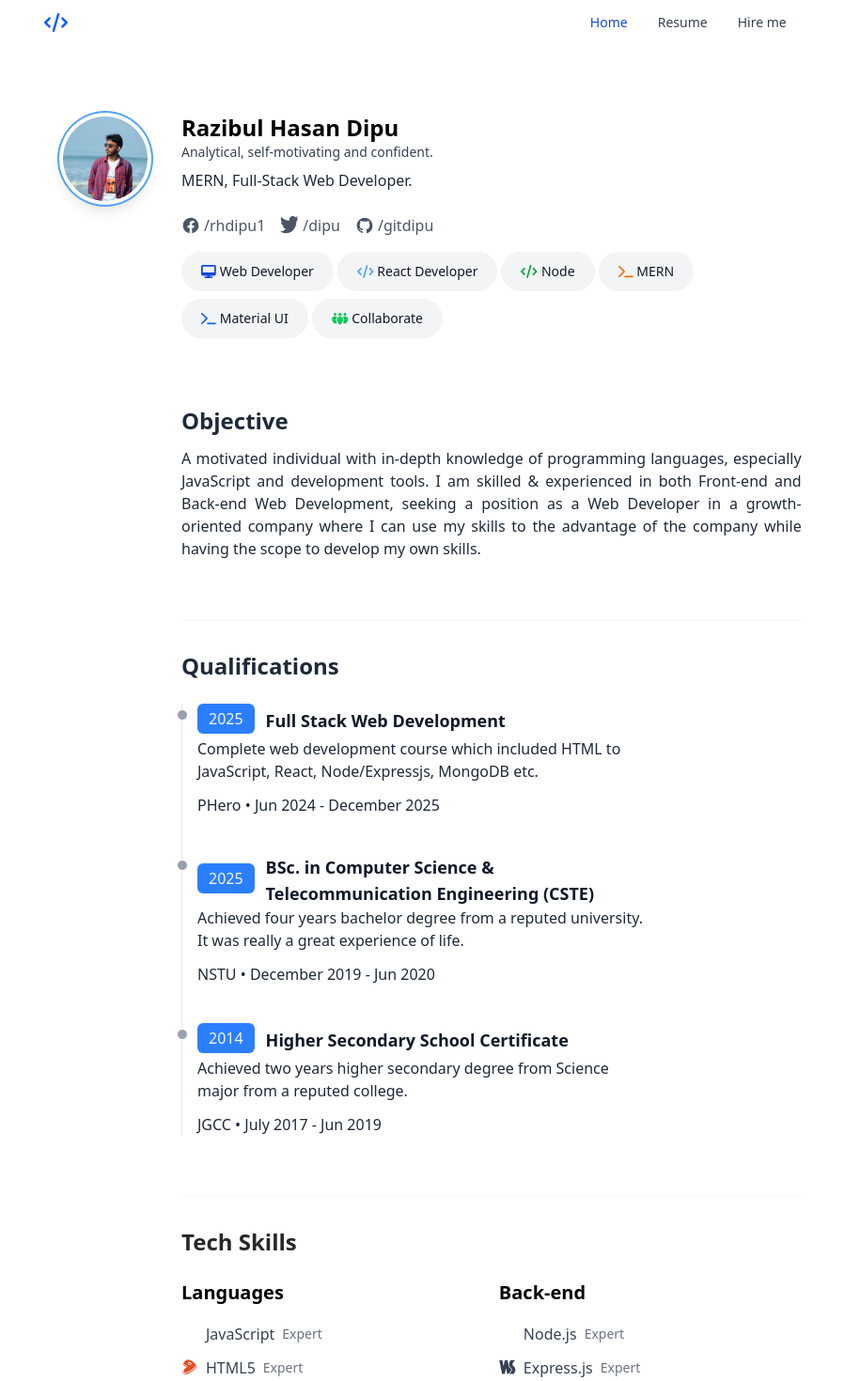
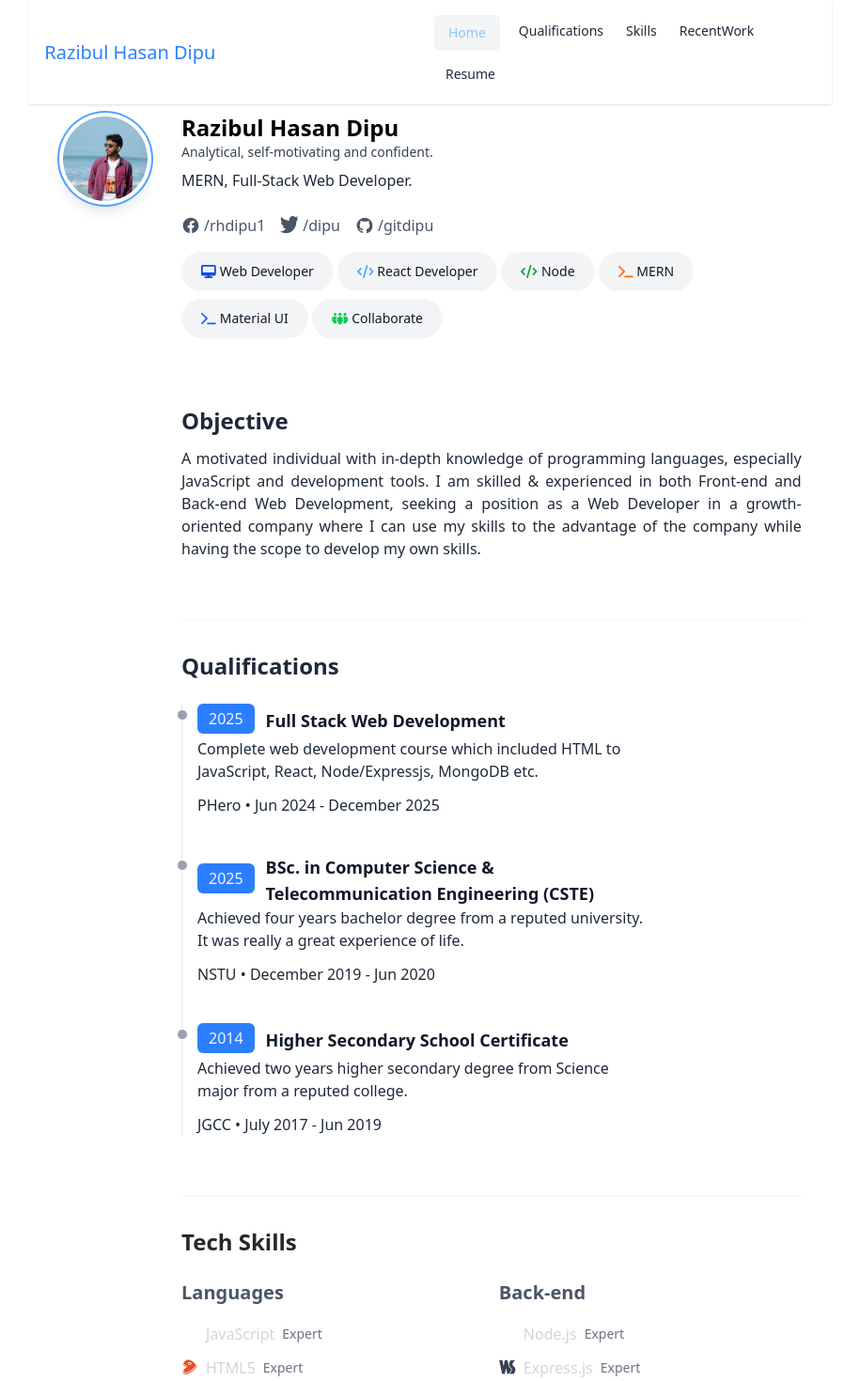
Before and after one commit to dipu-37/Portfolio, a React (Vite) app: page / in a window 1280 px wide. Shown: the top 1470 px of the page at 94% size, without its empty margins (182-1097 px from the left). Built offline with nearby package versions, Linux system fonts and the light colour scheme; some icons are missing.

Commit message:
fix navbar with daisy ui

```diff
--- a/package.json
+++ b/package.json
@@ -24,6 +24,7 @@
     "@types/react": "^19.0.10",
     "@types/react-dom": "^19.0.4",
     "@vitejs/plugin-react": "^4.3.4",
+    "daisyui": "^5.0.28",
     "eslint": "^9.22.0",
     "eslint-plugin-react-hooks": "^5.2.0",
     "eslint-plugin-react-refresh": "^0.4.19",
--- a/src/App.css
+++ b/src/App.css
@@ -1,2 +1,7 @@
 
 @import "tailwindcss";
+@plugin "daisyui";
+
+html {
+    scroll-behavior: smooth;
+  }
--- a/src/components/Navbar.jsx
+++ b/src/components/Navbar.jsx
@@ -1,69 +1,162 @@
 import React from "react";
-import { FontAwesomeIcon } from "@fortawesome/react-fontawesome";
-import { faCode, faBars } from "@fortawesome/free-solid-svg-icons";
 
 const Navbar = () => {
   return (
-    <header>
-      <nav className="px-2 sm:px-4 py-3 border-b lg:border-none border-gray-100 dark:border-gray-800 bg-white w-full lg:w-2/3 fixed top-0 z-20">
-        <div className="container flex flex-row-reverse lg:flex-row flex-wrap items-center justify-between mx-auto">
-          {/* Logo or Left Icon */}
-          <a href="#" className="pr-2" title="Razibul Hasan Dipu">
-            <FontAwesomeIcon icon={faCode} className="text-blue-600" size="lg" />
-          </a>
-
-          {/* Hamburger Menu for Mobile */}
-          <button
-            data-collapse-toggle="navbar"
-            type="button"
-            className="inline-flex items-center p-2 text-sm text-gray-500 md:hidden"
-            aria-controls="navbar"
-            aria-expanded="false"
-          >
-            <span className="sr-only">Open main menu</span>
-            <FontAwesomeIcon icon={faBars} size="xl" />
-          </button>
-
-          {/* Navbar Items */}
-          <div className="hidden w-full md:block md:w-auto" id="navbar">
-            <ul className="flex flex-col items-start lg:items-center mt-4 md:flex-row md:space-x-8 md:mt-0 md:text-sm md:font-medium">
+    <div>
+      <div className="navbar bg-white shadow-sm fixed top-0 left-0 right-0  z-50 lg:w-2/3 mx-auto">
+        <div className="navbar-start">
+          <div className="dropdown">
+            <div
+              tabIndex={0}
+              role="button"
+              className="bg-gray-700 btn btn-ghost lg:hidden"
+            >
+              <svg
+                xmlns="http://www.w3.org/2000/svg"
+                className="h-5 w-5"
+                fill="none"
+                viewBox="0 0 24 24"
+                stroke="currentColor"
+              >
+                {" "}
+                <path
+                  strokeLinecap="round"
+                  strokeLinejoin="round"
+                  strokeWidth="2"
+                  d="M4 6h16M4 12h8m-8 6h16"
+                />{" "}
+              </svg>
+            </div>
+            <ul
+              tabIndex={0}
+              className=" menu menu-sm dropdown-content bg-gray-700 rounded-box z-1 mt-3 w-52 p-2 shadow"
+            >
               <li>
-                <a
-                  href="#"
-                  className="block py-2 pl-3 pr-4 text-blue-700 hover:bg-gray-100 md:hover:bg-transparent lg:hover:bg-white rounded md:bg-transparent md:text-blue-700 md:p-0 md:dark:hover:bg-transparent dark:hover:bg-gray-700"
-                  aria-current="page"
-                >
-                  Home
+                <a href="#qualification" className="">
+                  Qualifications
                 </a>
               </li>
               <li>
-                <a
-                  href="#"
-                  target="_blank"
-                  rel="noopener noreferrer"
-                  className="block py-2 pl-3 pr-4 text-gray-700 rounded hover:bg-gray-100 md:hover:bg-transparent md:border-0 md:hover:text-blue-700 md:p-0 dark:text-gray-400 md:dark:hover:text-white dark:hover:bg-gray-700 dark:hover:text-white md:dark:hover:bg-transparent"
-                >
-                  Resume
+                <a href="#skills" className="">
+                  Skills
                 </a>
               </li>
               <li>
-                <a
-                  href="#"
-                  className="block py-2 pl-3 pr-4 text-gray-700 rounded hover:bg-gray-100 md:hover:bg-transparent md:border-0 md:hover:text-blue-700 md:p-0 dark:text-gray-400 md:dark:hover:text-white dark:hover:bg-gray-700 dark:hover:text-white md:dark:hover:bg-transparent "
-                >
-                  Hire me
+                <a href="#recentWork" className="">
+                  RecentWork
                 </a>
               </li>
-              <li>
-                {/* Theme Toggle */}
 
-              </li>
             </ul>
           </div>
+          <a href="#" className="text-blue-500 text-xl pl-2 hidden sm:block">
+            Razibul Hasan Dipu
+          </a>
         </div>
-      </nav>
-    </header>
+        <div className="navbar-end hidden lg:flex">
+          <ul className="menu menu-horizontal px-1">
+            <li>
+              <a
+                href="#"
+                className=" bg-gray-100 border border-gray-100 hover:bg-gray-50 font-medium rounded-md text-sm px-3.5 py-2 mr-2 mb-2  text-blue-300 "
+              >
+                Home
+              </a>
+            </li>
+            <li>
+              <a href="#qualification" className="text-gray-800">
+                Qualifications
+              </a>
+            </li>
+            <li>
+              <a href="#skills" className="text-gray-800">
+                Skills
+              </a>
+            </li>
+            <li>
+              <a href="#recentWork" className="text-gray-800">
+                RecentWork
+              </a>
+            </li>
+            <li>
+                <a href="https://github.com/dipu-37" className="text-gray-800">
+                Resume
+                </a>
+              </li>
+          </ul>
+        </div>
+        {/* <div className="navbar-end">
+          <a className="btn">Button</a>
+        </div> */}
+      </div>
+    </div>
   );
 };
 
 export default Navbar;
+
+// const Navbar = () => {
+//   return (
+//     <header>
+//       <nav className="px-2 sm:px-4 py-3 border-b lg:border-none border-gray-100 dark:border-gray-800 bg-white w-full lg:w-2/3 fixed top-0 z-20">
+//         <div className="container flex flex-row-reverse lg:flex-row flex-wrap items-center justify-between mx-auto">
+//           {/* Logo or Left Icon */}
+//           <a href="#" className="pr-2" title="Razibul Hasan Dipu">
+//             <FontAwesomeIcon icon={faCode} className="text-blue-600" size="lg" />
+//           </a>
+
+//           {/* Hamburger Menu for Mobile */}
+//           <button
+//             data-collapse-toggle="navbar"
+//             type="button"
+//             className="inline-flex items-center p-2 text-sm text-gray-500 md:hidden"
+//             aria-controls="navbar"
+//             aria-expanded="false"
+//           >
+//             <span className="sr-only">Open main menu</span>
+//             <FontAwesomeIcon icon={faBars} size="xl" />
+//           </button>
+
+//           {/* Navbar Items */}
+//           <div className="hidden w-full md:block md:w-auto" id="navbar">
+//             <ul className="flex flex-col items-start lg:items-center mt-4 md:flex-row md:space-x-8 md:mt-0 md:text-sm md:font-medium">
+//               <li>
+//                 <a
+//                   href="#"
+//                   className="block py-2 pl-3 pr-4 text-blue-700 hover:bg-gray-100 md:hover:bg-transparent lg:hover:bg-white rounded md:bg-transparent md:text-blue-700 md:p-0 md:dark:hover:bg-transparent dark:hover:bg-gray-700"
+//                   aria-current="page"
+//                 >
+//                   Home
+//                 </a>
+//               </li>
+//               <li>
+//                 <a
+//                   href="#"
+//                   target="_blank"
+//                   rel="noopener noreferrer"
+//                   className="block py-2 pl-3 pr-4 text-gray-700 rounded hover:bg-gray-100 md:hover:bg-transparent md:border-0 md:hover:text-blue-700 md:p-0 dark:text-gray-400 md:dark:hover:text-white dark:hover:bg-gray-700 dark:hover:text-white md:dark:hover:bg-transparent"
+//                 >
+//                   Resume
+//                 </a>
+//               </li>
+//               <li>
+//                 <a
+//                   href="#"
+//                   className="block py-2 pl-3 pr-4 text-gray-700 rounded hover:bg-gray-100 md:hover:bg-transparent md:border-0 md:hover:text-blue-700 md:p-0 dark:text-gray-400 md:dark:hover:text-white dark:hover:bg-gray-700 dark:hover:text-white md:dark:hover:bg-transparent "
+//                 >
+//                   Hire me
+//                 </a>
+//               </li>
+//               <li>
+//                 {/* Theme Toggle */}
+
+//               </li>
+//             </ul>
+//           </div>
+//         </div>
+//       </nav>
+//     </header>
+//   );
+// };
+
+// export default Navbar;
--- a/src/components/RecentWorks.jsx
+++ b/src/components/RecentWorks.jsx
@@ -14,14 +14,14 @@ const RecentWorks = () => {
 
           <div className="p-3 border-t border-gray-100 flex flex-col flex-grow">
             <div className="flex-grow">
-              <h5 className="text-xl font-semibold  ">{work.title}</h5>
+              <h5 className="text-xl font-semibold  text-gray-800">{work.title}</h5>
               <p className="font-light dark:text-gray-400">{work.description}</p>
               <div className="my-4 flex flex-wrap">
                 {work.techs.map((tech, idx) => (
                   <button
                     key={idx}
                     type="button"
-                    className=" bg-gray-100 border border-gray-100 hover:bg-gray-50 font-medium rounded-md text-sm px-3.5 py-2 mr-2 mb-2  "
+                    className=" bg-gray-100 border border-gray-100 hover:bg-gray-50 font-medium rounded-md text-sm px-3.5 py-2 mr-2 mb-2  text-gray-400 "
                   >
                     {tech}
                   </button>
@@ -30,7 +30,7 @@ const RecentWorks = () => {
             </div>
 
             <a
-              href="https://github.com/nchdatta/personal-portfolio"
+              href="https://github.com/dipu-37"
               target="_blank"
               rel="noopener noreferrer"
               className="mt-auto w-full inline-flex items-center justify-center px-3 py-2 text-sm font-medium text-center rounded-lg text-white bg-blue-500 hover:bg-blue-600 dark:text-gray-100"
--- a/src/components/TechSkills.jsx
+++ b/src/components/TechSkills.jsx
@@ -7,10 +7,11 @@ import { techSkills } from "../data/techSkillsData";
 
 const TechSkills = () => {
   return (
-    <div className="grid grid-cols-2 md:grid-cols-2 gap-4">
+    <div className="grid sm:grid-cols-2 md:grid-cols-2 gap-4">
       {techSkills.map((category, index) => (
         <div key={index}>
-          <h2 className="text-xl font-semibold  mb-4">{category.title}</h2>
+          <h2 className=
+          "text-xl font-semibold  mb-4 text-gray-600 mt-6">{category.title}</h2>
           <div className="flex flex-col space-y-2">
             {category.skills.map((skill, idx) => (
               <div key={idx} className="flex items-center space-x-2 text-gray-700 dark:text-gray-200">
@@ -18,7 +19,7 @@ const TechSkills = () => {
                   className="text-lg"
                   dangerouslySetInnerHTML={{ __html: skill.icon }}
                 ></span>
-                <span>{skill.name}</span>
+                <span className="text-gray-300">{skill.name}</span>
                 <span className="text-sm text-gray-500 dark:text-gray-400">{skill.label}</span>
               </div>
             ))}
--- a/src/components/main/MainSection.jsx
+++ b/src/components/main/MainSection.jsx
@@ -22,10 +22,10 @@ const MainSection = () => {
             </div>
 
             {/* Main content right */}
-            <div>
+            <div >
               {/* Header area */}
               <div className="header mb-16">
-                <h1 className="text-2xl font-bold ">Razibul Hasan Dipu</h1>
+                <h1  className="text-2xl font-bold text-black">Razibul Hasan Dipu</h1>
                 <p className="text-sm text-gray-700 dark:text-gray-500">
                   Analytical, self-motivating and confident.
                 </p>
@@ -173,12 +173,12 @@ const MainSection = () => {
 
               {/* Tech Skills */}
               <div className="mb-16">
-                <div className="flex items-center mb-6">
+                <div className="">
                   <h1 className="text-2xl font-semibold text-zinc-800 ">
                     Tech Skills
                   </h1>
                 </div>
-                <div>
+                <div id="skills">
                   {/* Tech Skills here */}
                   <TechSkills></TechSkills>
                 </div>
@@ -193,7 +193,7 @@ const MainSection = () => {
                   </h1>
                 </div>
                 <div
-                  id="recent-works"
+                  id="recentWork"
 
                 >
                   {/* Recent works here */}
```
Also changed, not shown: src/components/LayOut.jsx (added), 1 other file (tests, documents, lock files or other folders).
